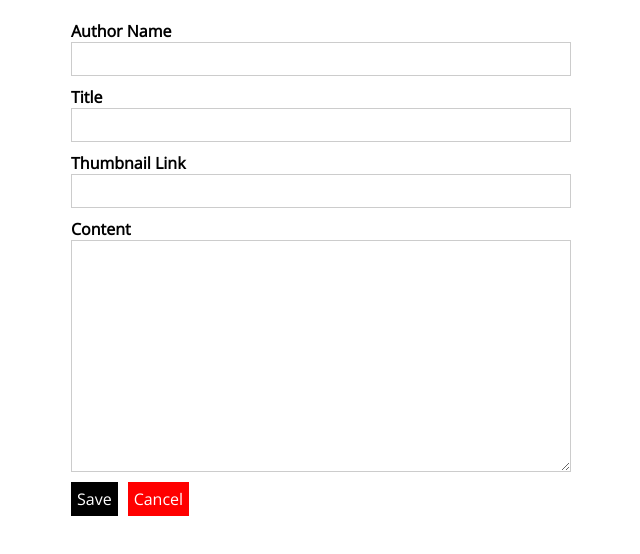
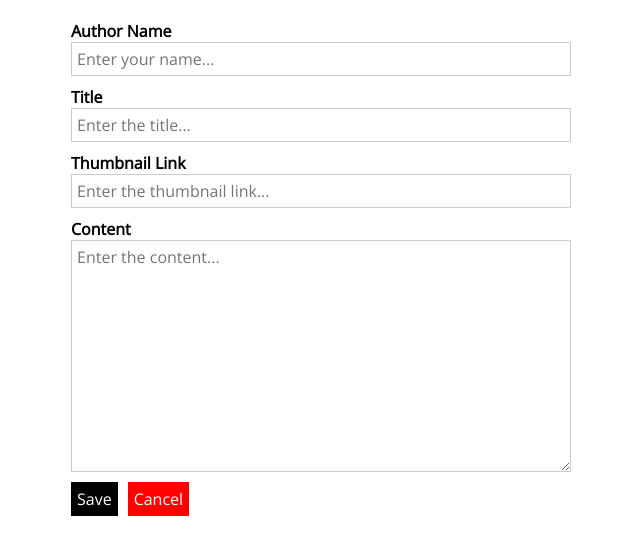
Before and after one commit to itsmartashub/nuxt-max-blogpost, a Nuxt app: page /admin/new-post in a window 1280 px wide. Shown: the top 554 px of the page, without its empty margins (319-959 px from the left). Built offline with nearby package versions, Linux system fonts and the light colour scheme.

Commit message:
pre prelaska na sl section tj handling data

```diff
--- a/components/Admin/AdminPostForm.vue
+++ b/components/Admin/AdminPostForm.vue
@@ -1,9 +1,9 @@
 <template>
 	<form @submit.prevent="onSave">
-		<AppControlInput v-model="editedPost.author">Author Name</AppControlInput>
-		<AppControlInput v-model="editedPost.title">Title</AppControlInput>
-		<AppControlInput v-model="editedPost.thumbnailLink">Thumbnail Link</AppControlInput>
-		<AppControlInput v-model="editedPost.content" control-type="textarea">Content</AppControlInput>
+		<AppControlInput v-model="editedPost.author" placeholder="Enter your name...">Author Name</AppControlInput><!-- ovo Author Name ide u label gde je <slot/> -->
+		<AppControlInput v-model="editedPost.title" placeholder="Enter the title...">Title</AppControlInput>
+		<AppControlInput v-model="editedPost.thumbnailLink" placeholder="Enter the thumbnail link...">Thumbnail Link</AppControlInput>
+		<AppControlInput v-model="editedPost.content" control-type="textarea" placeholder="Enter the content...">Content</AppControlInput>
 
 		<AppButton type="submit">Save</AppButton>
 		<AppButton
@@ -47,13 +47,9 @@ export default {
 			console.log(this.editedPost);
 		},
 		onCancel() {
-			// SNavigate back
+			// Navigate back
 			this.$router.push('/admin')
 		},
 	},
 }
 </script>
-
-<style>
-
-</style>
--- a/components/Navigation/TheHeader.vue
+++ b/components/Navigation/TheHeader.vue
@@ -2,10 +2,14 @@
 	<div class="header-container">
 		<header class="the-header">
 			<TheSideNavToggle @toggle="$emit('sidenavToggle')" />
+			<!-- sidenavToggle method u layout/default.vue u TheHeader componenti i znaci displaySidenav = !displaySidenav -->
+
 			<div class="logo">
 				<nuxt-link to="/">WD BLOG</nuxt-link>
 			</div>
+
 			<div class="spacer"></div>
+
 			<div class="navigation-items">
 				<ul class="nav-list">
 					<li class="nav-item"><nuxt-link to="/posts">Blog</nuxt-link></li>
@@ -13,6 +17,7 @@
 					<li class="nav-item"><nuxt-link to="/admin">Admin</nuxt-link></li>
 				</ul>
 			</div>
+
 		</header>
 	</div>
 </template>
--- a/components/Navigation/TheSidenav.vue
+++ b/components/Navigation/TheSidenav.vue
@@ -4,13 +4,11 @@
 			v-if="show"
 			class="sidenav-backdrop"
 			@click="$emit('close')"></div>
+		<!-- ovo close je displaySidenav = false u layout/default.vue u ovoj componenti -->
+
 		<transition name="slide-side">
-    <div
-      v-if="show"
-      class="sidenav">
-      <ul
-        class="nav-list"
-        @click="$emit('close')">
+			<div v-if="show" class="sidenav">
+				<ul class="nav-list" @click="$emit('close')">
 					<li class="nav-item"><nuxt-link to="/posts">Blog</nuxt-link></li>
 					<li class="nav-item"><nuxt-link to="/about">About</nuxt-link></li>
 					<li class="nav-item"><nuxt-link to="/admin">Admin</nuxt-link></li>
@@ -24,7 +22,7 @@
 export default {
   name: "TheSidenav",
   props: {
-    show: {
+		show: { // mu dodje displaySidenav iz layout/defaults.vue u tamo pozvanoj TheSidenav componenti
 			type: Boolean,
 			default: false
 		}
--- a/components/Posts/PostList.vue
+++ b/components/Posts/PostList.vue
@@ -8,7 +8,7 @@
 			previewText="This is my first post!"
 		/>
 
-			<PostPreview
+		<PostPreview
 			id="2"
 			:is-admin="isAdmin"
 			thumbnail="https://static.pexels.com/photos/270348/pexels-photo-270348.jpeg"
@@ -16,7 +16,7 @@
 			previewText="This is my second post!"
 		/>
 
-			<PostPreview
+		<PostPreview
 			id="3"
 			:is-admin="isAdmin"
 			thumbnail="https://static.pexels.com/photos/270348/pexels-photo-270348.jpeg"
--- a/components/Posts/PostPreview.vue
+++ b/components/Posts/PostPreview.vue
@@ -2,6 +2,7 @@
 	<nuxt-link :to="postLink"  class="post-preview" >
 		<article>
 			<div class="post-thumbnail" :style="{ backgroundImage: 'url(' + thumbnail + ')' }"></div>
+
 			<div class="post-content">
 				<h1>{{ title }}</h1>
 				<p>{{ previewText }}</p>
--- a/components/UI/AppControlInput.vue
+++ b/components/UI/AppControlInput.vue
@@ -1,16 +1,21 @@
 <template>
   <div class="input-control">
     <label><slot /></label>
-    <input
+	<input
       v-if="controlType === 'input'"
       v-bind="$attrs"
       :value="value"
-      @input="$emit('input', $event.target.value)">
-    <textarea
+      @input="$emit('input', $event.target.value)"
+	>
+	<textarea
       v-if="controlType === 'textarea'"
       rows="10"
       :value="value"
-      @input="$emit('input', $event.target.value)"></textarea>
+      @input="$emit('input', $event.target.value)"
+		v-bind="$attrs"
+
+	></textarea>
+		<!-- sa v-bind="$attrs" mozemo na mestu gde je ova componenta pozvana stavimo placeholder="koji_god", ili bilo koji drugi atribut, bajndujemo ga sa v-bind="$attrs" -->
   </div>
 </template>
 
```
Also changed, not shown: components/Navigation/TheSideNavToggle.vue (+7 -6 lines), layouts/default.vue (indentation only). Lines whose indentation alone changed are shown as unchanged.
